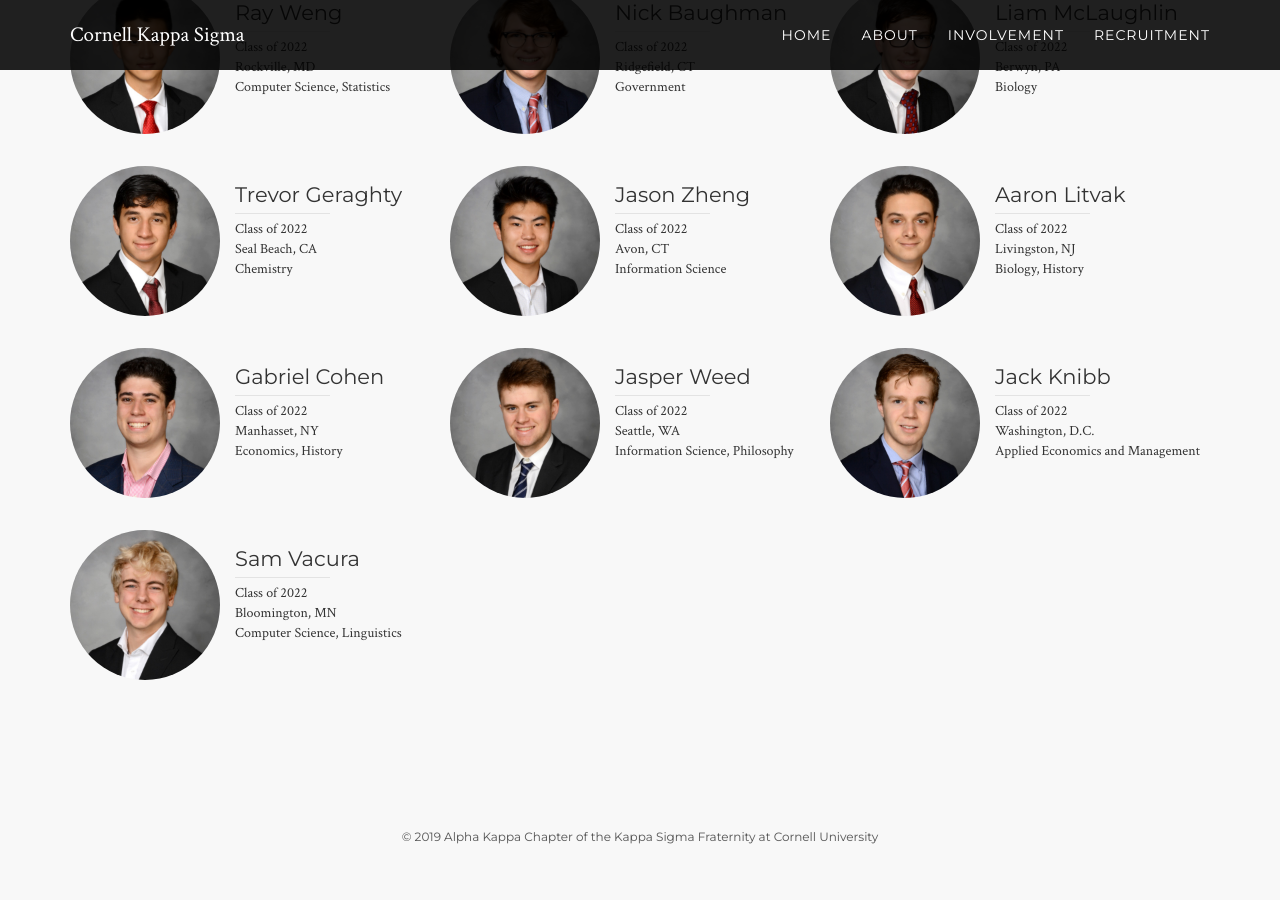
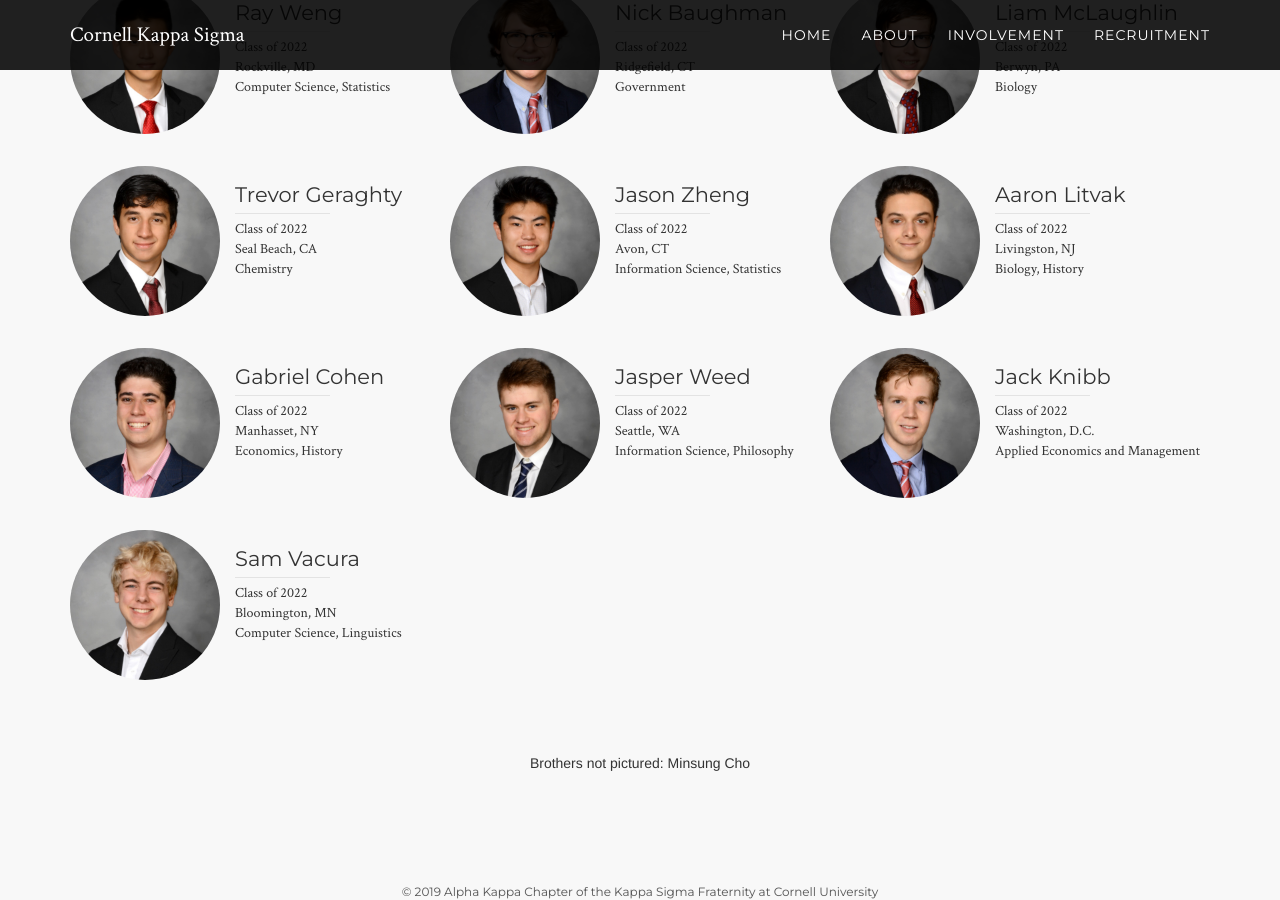
Before and after one commit to pjochillin/cornellkappasigma, a Jekyll site: the page built from index.html, in a window 1280 px wide and 900 px high, scrolled down 2841 px. Built offline with Jekyll 4.4.1, drawn with Linux system fonts in a browser that asks for light colours; nearby versions of some CDN libraries; before the commit the page ends 3713 px from its top, so only the background shows below that.

Commit message:
Update index.html

```diff
--- a/index.html
+++ b/index.html
@@ -476,7 +476,7 @@ layout: default
                             <div class="info">
                                 Class of 2022<br>
                                 Avon, CT<br>
-                                Information Science
+                                Information Science, Statistics
                             </div>
                         </div>
                     </div>
@@ -560,6 +560,9 @@ layout: default
                 </div>
             </div>
 
+            <br>
+            <p>Brothers not pictured: Minsung Cho</p>
+
         </div>
     </section>
 
```
